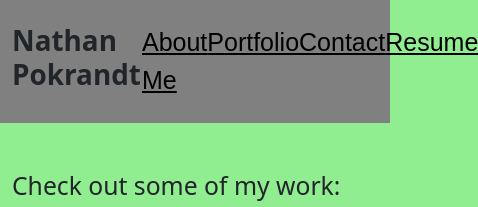
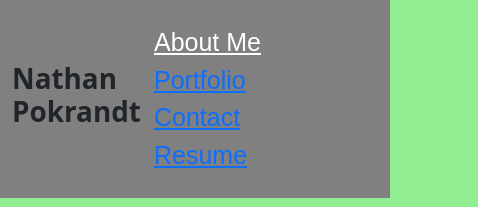
Before and after one commit to npokrandt/Nathan-Pokrandt-Portfolio-React, a React (Vite) app: page /portfolio in a window 390 px wide. Shown: the top 207 px of the page, 478 px wide, since content can reach past the window. Built offline with nearby package versions, Linux system fonts and the light colour scheme.

Commit message:
adds much of README and the nav in the header is responsive

```diff
--- a/src/components/Navbar/Navbar.css
+++ b/src/components/Navbar/Navbar.css
@@ -1,5 +1,12 @@
 .link {
     font-size: 25px;
     font-family: sans-serif;
-    color: black !important;
 }
+
+.link:hover {
+    color: white !important;
+}
+
+.selected {
+    color: white !important;
+}
--- a/src/components/Navbar/Navbar.jsx
+++ b/src/components/Navbar/Navbar.jsx
@@ -1,13 +1,46 @@
+import { useState } from 'react'
 import { Link } from 'react-router-dom'
 import './Navbar.css'
 
 const Navbar = () => {
+    const [aboutLink, setAboutLink] = useState('white')
+    const [portfolioLink, setPortfolioLink] = useState('black')
+    const [contactLink, setContactLink] = useState('black')
+    const [resumeLink, setResumeLink] = useState('black')
+
+    const selected = e => {
+        const name = e.target.name
+        if (name === 'aboutMe'){
+            setAboutLink('selected')
+            setPortfolioLink('not selected')
+            setContactLink('not selected')
+            setResumeLink('not selected')
+        } else if (name === 'portfolio'){
+            setPortfolioLink('selected')
+            setAboutLink('not selected')
+            setContactLink('not selected')
+            setResumeLink('not selected')
+        } else if (name === 'contact'){
+            setContactLink('selected')
+            setAboutLink('not selected')
+            setPortfolioLink('not selected')
+            setResumeLink('not selected')
+        } else {
+            setResumeLink('selected')
+            setAboutLink('not selected')
+            setPortfolioLink('not selected')
+            setContactLink('not selected')
+        }
+    }
+
     return (
-        <div className='d-flex justify-content-around'>
-            <Link to='/' className='link'>About Me</Link>
-            <Link to='portfolio' className='link'>Portfolio</Link>
-            <Link to='contact' className='link'>Contact</Link>
-            <Link to='resume' className='link'>Resume</Link>
+        <div className='d-flex justify-content-center'>
+            <div className='row w-100'>
+                <Link to='/' onClick={selected} name='aboutMe' className='link col-sm-12 col-md-6 col-lg-3' style={{color: 'white'}}>About Me</Link>
+                <Link to='portfolio' onClick={selected} name='portfolio' className='link col-sm-12 col-md-6 col-lg-3' style={{color: {portfolioLink}}}>Portfolio</Link>
+                <Link to='contact' onClick={selected} name='contact' className='link col-sm-12 col-md-6 col-lg-3' style={{color: {contactLink}}}>Contact</Link>
+                <Link to='resume' onClick={selected} name='resume' className='link col-sm-12 col-md-6 col-lg-3' style={{color: {resumeLink}}}>Resume</Link>
+            </div>
         </div>
     )
 }
```
Also changed, not shown: 1 other file (tests, documents, lock files or other folders).
